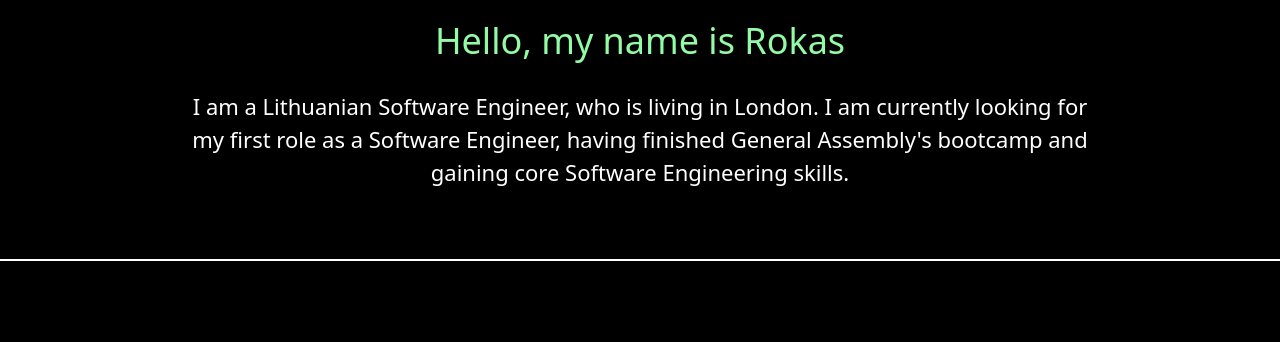
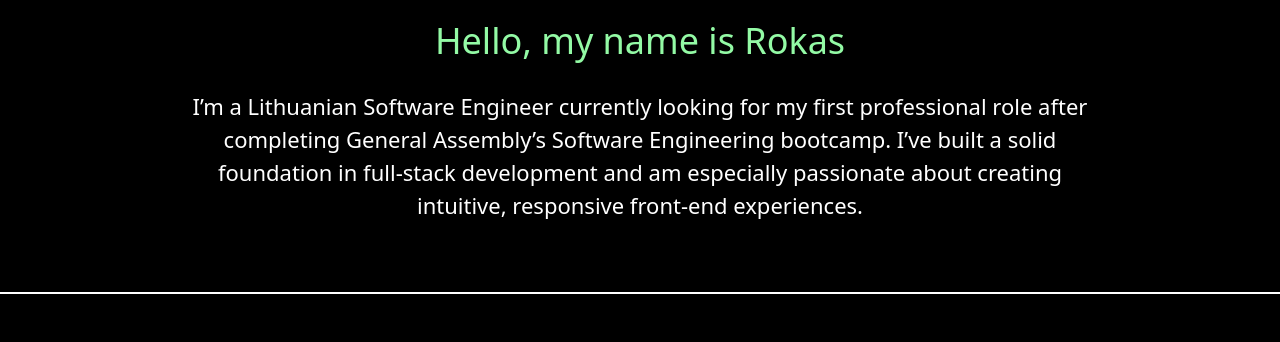
Before and after one commit to rokster112/portfolio, a React (Create React App) app: page / in a window 1280 px wide. Shown: the part 340-682 px from the top of the page. Built offline with nearby package versions, Linux system fonts and the light colour scheme.

Commit message:
changing header info about me

```diff
--- a/src/components/Header.js
+++ b/src/components/Header.js
@@ -7,7 +7,7 @@ const Header = () => {
     <div className='Header-page' id='Header'>
       <img className='Header-image' style={{ maxWidth: 250, maxHeight: 250, borderRadius: 10 }} src={image} alt=''/>
       <h1 className='Header-title'>Hello, my name is Rokas</h1>
-      <p style={{ maxWidth: 900 }} className='Header-content'>I am a Lithuanian Software Engineer, who is living in London. I am currently looking for my first role as a Software Engineer, having finished General Assembly's bootcamp and gaining core Software Engineering skills.</p>
+      <p style={{ maxWidth: 900 }} className='Header-content'>I’m a Lithuanian Software Engineer currently looking for my first professional role after completing General Assembly’s Software Engineering bootcamp. I’ve built a solid foundation in full-stack development and am especially passionate about creating intuitive, responsive front-end experiences.</p>
     </div>
   )
 }
```
